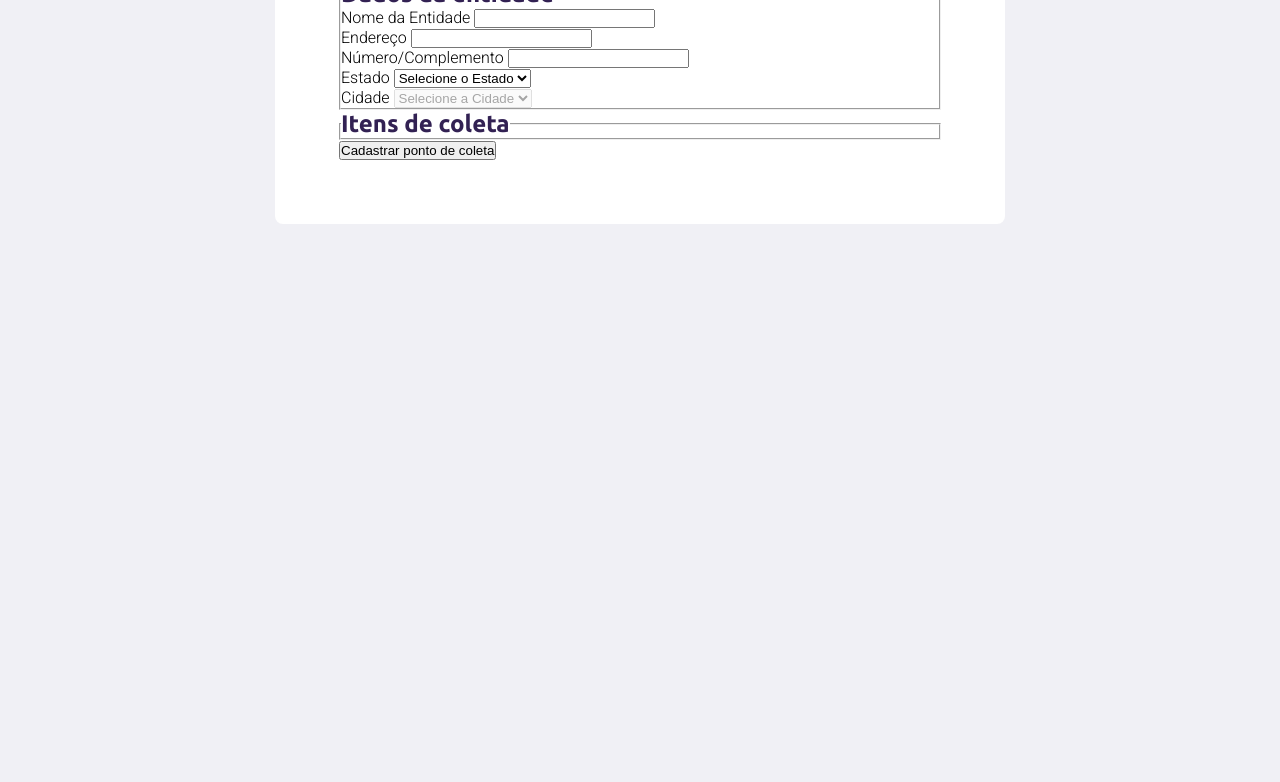
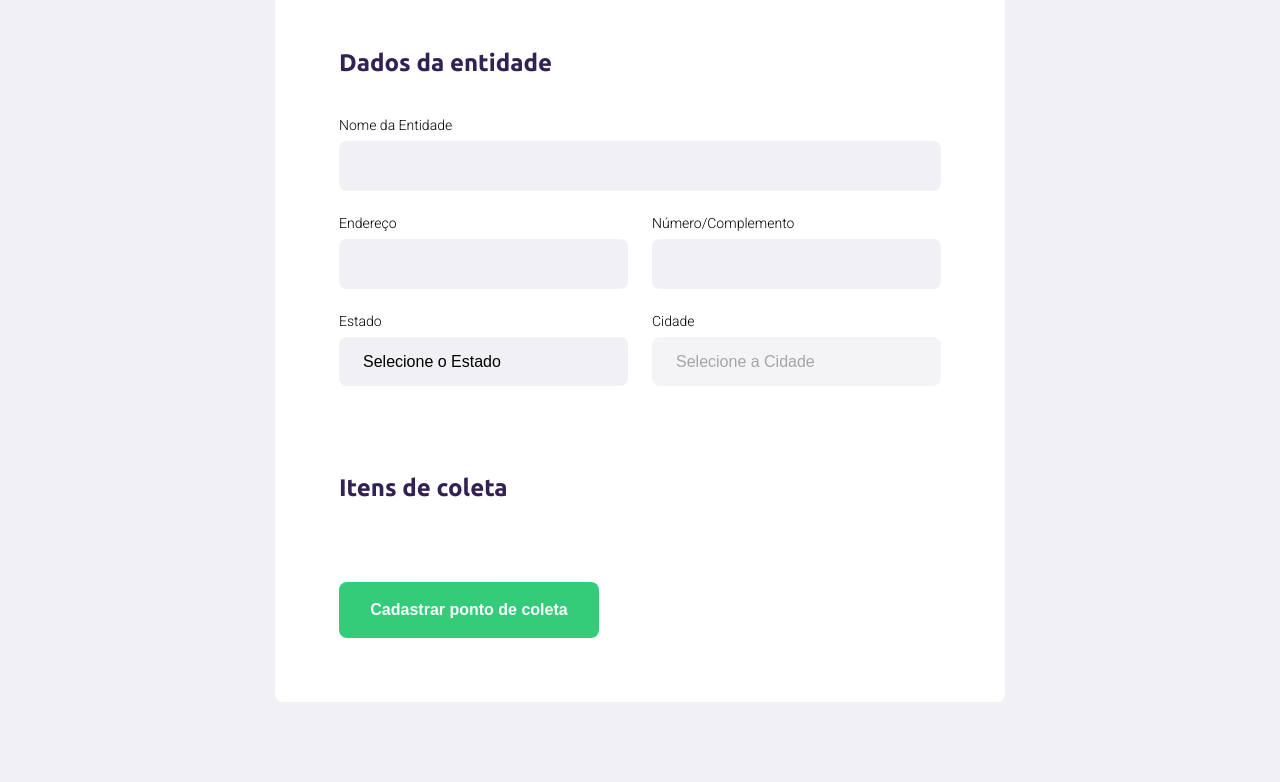
Before and after one commit to paulinhoteixeira/ecoleta, a plain HTML site: page create-point.html in a window 1280 px wide. Shown: the part 293-1075 px from the top of the page. Before the commit the page ends 800 px from the top, so only its background shows below. Drawn offline with Linux system fonts and the light colour scheme.

Commit message:
form styles added

```diff
--- a/styles/create-point.css
+++ b/styles/create-point.css
@@ -41,3 +41,84 @@ form{
   max-width: 730px;
 
 }
+
+form h1{
+  font-size: 36px;
+}
+
+form fieldset{
+  margin-top: 64px;
+
+  border: 0;
+}
+
+form legend{
+  margin-bottom: 40px;
+}
+
+form legend h2{
+  font-size: 24px;
+}
+
+form .field{
+  display: flex;
+  flex: 1;
+  flex-direction: column;
+
+  margin-bottom: 24px;
+}
+
+form .field-group{
+  display: flex;
+}
+
+form input,
+form select{
+  background-color: #f0f0f5;
+  border: 0;
+  padding: 16px 24px;
+  font-size: 16px;
+
+  border-radius: 8px;
+
+  outline: none;
+}
+
+form select{
+  -webkit-appearance: none;
+  -moz-appearance: none;
+  appearance: none;
+}
+
+form label{
+  font-size: 14px;
+  margin-bottom: 8px;
+}
+
+form .field-group .field + .field{
+  margin-left: 24px;
+}
+
+form button{
+  width: 260px;
+  height: 56px;
+
+  background-color: var(--primary-color);
+
+  color: white;
+  font-weight: bold;
+  font-size: 16px;
+
+  border: 0;
+
+  border: none;
+  border-radius: 8px;
+
+  margin-top: 40px;
+
+  transition: background-color 400ms;
+}
+
+form button:hover{
+  background-color: #2fb86e;
+}
```
